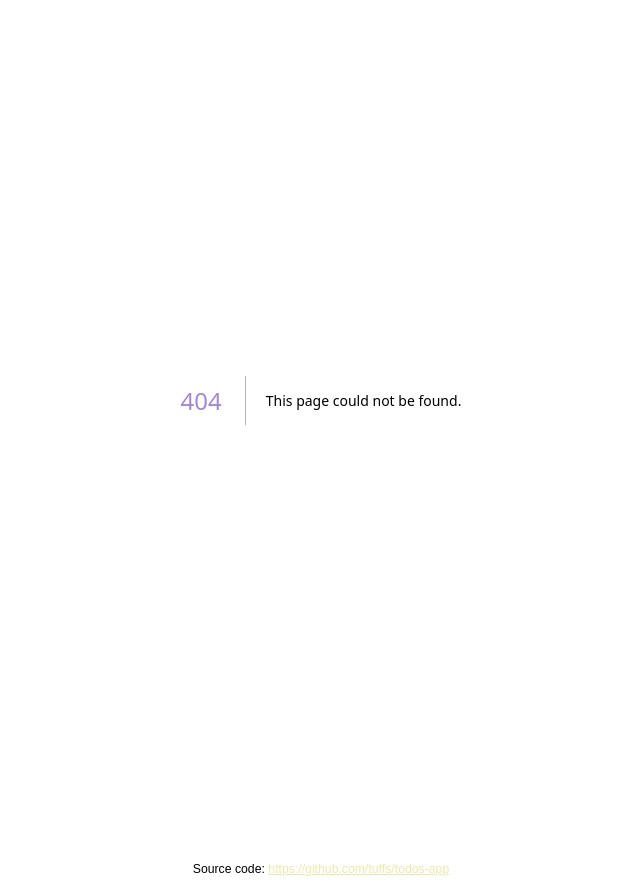
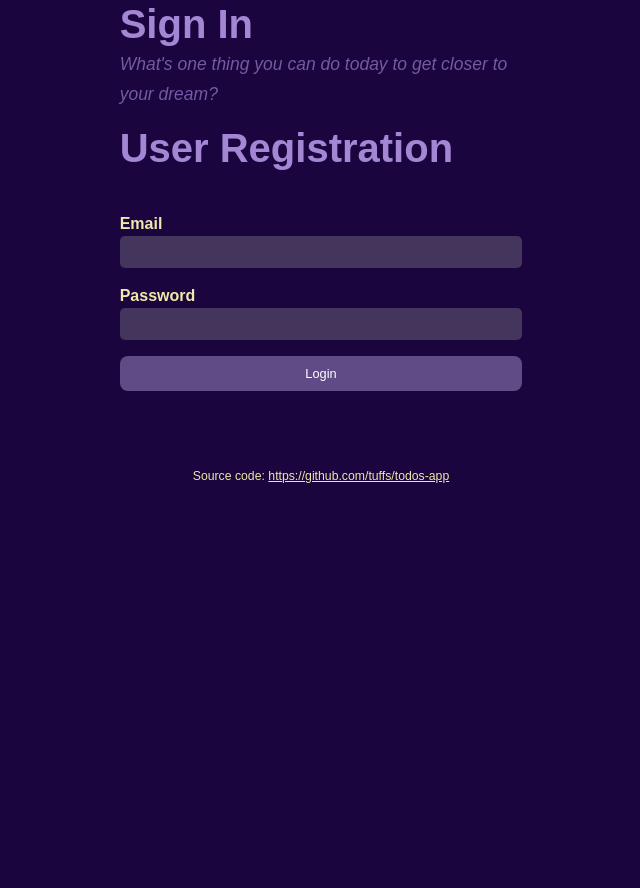
Before and after one commit to tuffs/todos-app, a Next.js app: page /auth in a window 1280 px wide. Before the commit this address had no page. Shown: the whole page, without its empty margins (319-959 px from the left). After the commit the page ends 800 px from the top, so only its background shows below. Built offline with nearby package versions, Linux system fonts and the light colour scheme.

Commit message:
Updates.

```diff
--- /dev/null
+++ b/app/actions/getSession.ts
@@ -0,0 +1,60 @@
+import { db } from '@/lib/db';
+
+const getSession = async() => {
+  // This server action will check if a user is logged in by grabbing the localStorage information first
+  // const loggedInEmail = localStorage.getItem('dktda_userEmail');
+  // const loggedInAuthToken = localStorage.getItem('dktda_userAuthToken');
+
+  // If there is a loggedInEmail && loggedInAuthToken
+  // on localStorage, lets validate the user
+  if (loggedInEmail && loggedInAuthToken) {
+    try {
+
+      // Get Auth Token Details
+      const getTokenDetails = await db.userAuthToken.findFirst({
+        where: {
+          token: loggedInAuthToken || '',
+        },
+      });
+
+      // Get Auth Email Details
+      const getUserDetails = await db.user.findFirst({
+        where: {
+          email: loggedInEmail || '',
+        },
+      });
+
+      // Token Details from Database
+      const tokenDetails = getTokenDetails?.token;
+      const tokenExpiration = getTokenDetails?.expiration;
+      const tokenUserId = getTokenDetails?.userId;
+
+      // User Email Details from Database
+      const emailDetails = getUserDetails?.email;
+
+      const checkSessionDetails = {
+        email: emailDetails,
+        userId: tokenUserId,
+        token: tokenDetails,
+        tokenExpiration: tokenExpiration,
+      };
+
+      // Time Now in Javascript
+      const today = new Date();
+
+      console.log("Token Expiration: ", tokenExpiration);
+
+    } catch (error) {
+      return { error: "There was a problem with the data provided." }
+    }
+  } else {
+
+    // Create null values in localStorage for email and auth token
+    localStorage.setItem('dktda_userEmail', '');
+    localStorage.setItem('dktda_userAuthToken', '');
+
+    console.log("No user logged in, localStorage values have been cleared.");
+  }
+}
+
+export default getSession;
--- /dev/null
+++ b/app/actions/signIn.ts
@@ -0,0 +1,49 @@
+"use server"
+
+import { db } from '@/lib/db';
+
+async function signIn(formData: FormData): Promise<{isSignedIn?: boolean; error?: string;}> {
+  // Instantiate a signInErrorString so as not to reveal unneeded information to attack vectors
+    // This is a security measure to prevent attackers from knowing if the email is correct,
+    // OR the password is correct. This will not allow an attacker to know if a user even exists
+    // in the database.
+
+  // Safety first when Rolling-Your-Own Authentication!
+  const signInErrorString:string = "Email or Password Invalid. Try again.";
+
+  // Assign and type check the email and password supplied from formData
+  let emailValue = formData.get('email') as string;
+  let passwordValue = formData.get('password') as string;
+
+  // Be kind to copy/pasters and trim the input values
+  const constEmailValue = emailValue.trim();
+  const constPasswordValue = passwordValue.trim();
+
+  // Check for non-empty input values
+  if (!constEmailValue || constEmailValue === "" || !constPasswordValue || constPasswordValue === "") {
+    return { error: signInErrorString }
+  }
+
+  // Check if email and password are strings
+  if (typeof(constEmailValue) !== "string" || typeof(constPasswordValue) !== "string") {
+    return { error: signInErrorString }
+  }
+
+  try {
+
+
+    // Check if credentials are correct with getSession()
+
+    // If credentials are correct, create a User Auth Token
+
+    // Assign the User Auth Token to localStorage
+
+    // Set isSignedIn to true
+    const isSignedIn = true;
+    return { isSignedIn };
+  } catch (error) {
+    return { error: "Todos not received from the database." }
+  }
+}
+
+export default signIn;
--- /dev/null
+++ b/app/auth/page.tsx
@@ -0,0 +1,18 @@
+import Title from '@/app/components/Title';
+import SignIn from '../../app/components/SignIn';
+
+const Home = async () => {
+  return (
+    <>
+      <div className="todo_app">
+        <Title
+          title="Sign In"
+          showInspiringPrompt={true}
+        />
+        <SignIn />
+      </div>
+    </>
+  );
+};
+
+export default Home;
--- /dev/null
+++ b/app/components/SignIn.tsx
@@ -0,0 +1,78 @@
+"use client";
+
+import { useRef, useState } from 'react';
+import getSession from '@/app/actions/getSession';
+// import signIn from '@/app/actions/signIn';
+import Title from '@/app/components/Title';
+
+interface SignInData {
+  email: string;
+  password: string;
+}
+
+export default function SignIn() {
+
+  const loggedInEmail = localStorage.getItem('dktda_userEmail');
+  const loggedInAuthToken = localStorage.getItem('dktda_userAuthToken');
+
+  let [ isSignedIn, setIsSignedIn ] = useState(false);
+
+  console.log(loggedInEmail);
+  console.log(loggedInAuthToken);
+
+  // const checkSession = async() => {
+  //   const { data, error } = await getSession();
+
+  //   if (data) {
+  //     setIsSignedIn(true);
+  //   } else {
+  //     setIsSignedIn(false);
+  //   }
+  // }
+
+  // const formRef = useRef<HTMLFormElement>(null);
+
+  // const clientAction = async(formData: FormData) => {
+  //   const { data, error } = await signIn(formData);
+
+  //   if (error) {
+  //     alert(error);
+  //   } else {
+  //     // User has been successfully registered
+  //     setIsSignedIn(true);
+  //   }
+  // }
+
+  if (isSignedIn) {
+    // Redirect to User's Todo List
+    console.log(`Logged in..`);
+    return (<><h1>Logged In</h1></>);
+  } else {
+    return (
+      <>
+        <div className="sign_up_form">
+          <Title
+            title="User Registration"
+            showInspiringPrompt={false}
+            classes="mb-4 pb-3"
+          />
+          {/* <form ref={formRef} action={clientAction}> */}
+            <div className="mb-3">
+              <label htmlFor="email">Email</label>
+              <input type="text" id="email" name="email" className="w-100 form-control" required />
+            </div>
+            <div className="mb-3">
+              <label htmlFor="password">Password</label>
+              <input type="password" id="password" name="password" className="w-100 form-control" required />
+            </div>
+
+            <div className="mb-3">
+              <button type="submit" className="btn btn-lg btn-primary w-100">
+                Login
+              </button>
+            </div>
+          {/* </form> */}
+        </div>
+      </>
+    )}
+}
--- a/app/page.tsx
+++ b/app/page.tsx
@@ -1,7 +1,6 @@
 import Title from '@/app/components/Title';
 import Todos from '@/app/components/Todos';
 import AddTodo from '@/app/components/AddTodo';
-import Footer from '@/app/components/Footer';
 
 const Home = async () => {
   return (
```
